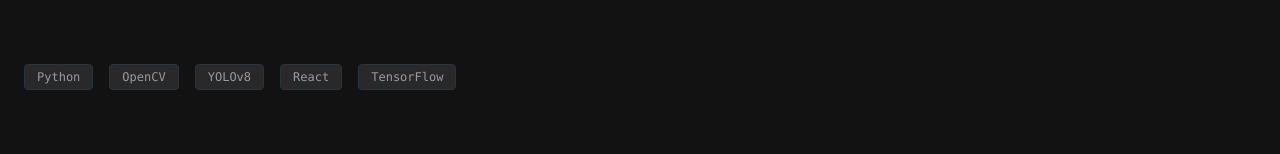
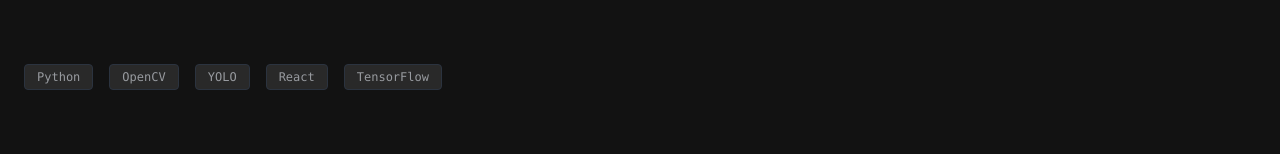
Before and after one commit to haider6789/Futviz, a Next.js app: page / in a window 1280 px wide. Shown: the part 4903-5057 px from the top of the page. Built offline with nearby package versions, Linux system fonts and the light colour scheme.

Commit message:
updated frontend

```diff
--- a/app/components/Footer.tsx
+++ b/app/components/Footer.tsx
@@ -40,7 +40,7 @@
                 <div className="flex flex-wrap justify-center md:justify-start gap-4 mb-16 opacity-70">
                     <span className="px-3 py-1 rounded bg-[#333] text-xs font-mono text-gray-300 border border-gray-700">Python</span>
                     <span className="px-3 py-1 rounded bg-[#333] text-xs font-mono text-gray-300 border border-gray-700">OpenCV</span>
-                    <span className="px-3 py-1 rounded bg-[#333] text-xs font-mono text-gray-300 border border-gray-700">YOLOv8</span>
+                    <span className="px-3 py-1 rounded bg-[#333] text-xs font-mono text-gray-300 border border-gray-700">YOLO</span>
                     <span className="px-3 py-1 rounded bg-[#333] text-xs font-mono text-gray-300 border border-gray-700">React</span>
                     <span className="px-3 py-1 rounded bg-[#333] text-xs font-mono text-gray-300 border border-gray-700">TensorFlow</span>
                 </div>
```
